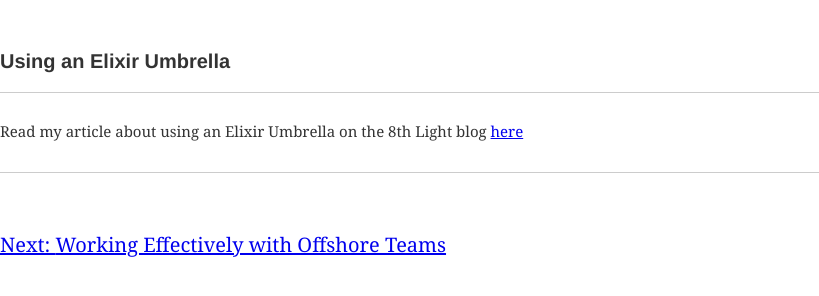
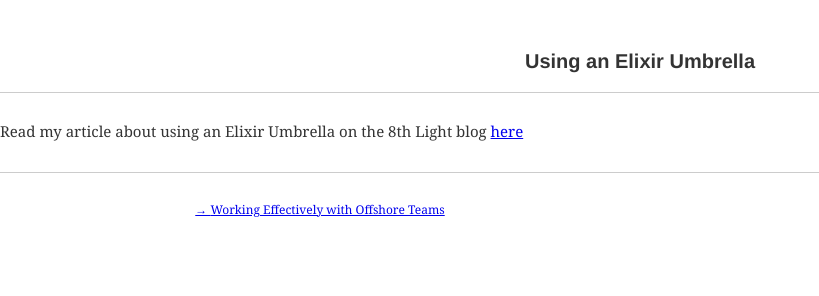
Before and after one commit to gemcfadyen/pennyprojects-site, a Gatsby site: page /blog/elixir-umbrellas in a window 1280 px wide. Shown: the whole page, without its empty margins (0-819 px from the left). Built offline with nearby package versions, Linux system fonts and the light colour scheme; Gatsby itself is replaced by a stand-in of ours; some packages are replaced by stand-ins of ours.

Commit message:
Styled next/previous links

```diff
--- a/src/templates/blog-post.js
+++ b/src/templates/blog-post.js
@@ -11,17 +11,28 @@ const BoldText = styled.h1`
 
 const BlogContent = styled.div`
   font-size: 15px;
+  text-align: left;
 `;
 
 const BlogPostContainer = styled.div`
+  align-content: center;
+  text-align: center;
+`;
+
+const BlogLink = styled(Link)`
+ width: 50%;
+ font-size: 12px;
+`;
+
+const NavigateBlogs = styled.p`
+  display: flex;
+  flex-direction: row;
 `;
 
 export default function Template({
   data, pathContext }) {
   const post = data.markdownRemark;
   const {next, prev} = pathContext;
-  console.log("next is" + next)
-  console.log("next is" + prev)
 
   return (
     <div className="blog-post-container">
@@ -32,24 +43,23 @@ export default function Template({
           dangerouslySetInnerHTML={{ __html: post.html }}
         />
         <hr/>
-        <p>
+        <NavigateBlogs>
           {prev &&  (
-            <Link to={prev.frontmatter.path}>
-              Previous: {prev.frontmatter.title}
-            </Link>
+            <BlogLink to={prev.frontmatter.path}>
+              ← {prev.frontmatter.title}
+            </BlogLink>
           )}
-          <br/>
           {next && (
-            <Link to={next.frontmatter.path}>
-              Next: {next.frontmatter.title}
-            </Link>
+            <BlogLink to={next.frontmatter.path}>
+              → {next.frontmatter.title}
+            </BlogLink>
           )}
-        </p>
+
+        </NavigateBlogs>
       </BlogPostContainer>
     </div>
   );
 }
-
 
 export const pageQuery = graphql`
   query BlogPostByPath($path: String!) {
```
